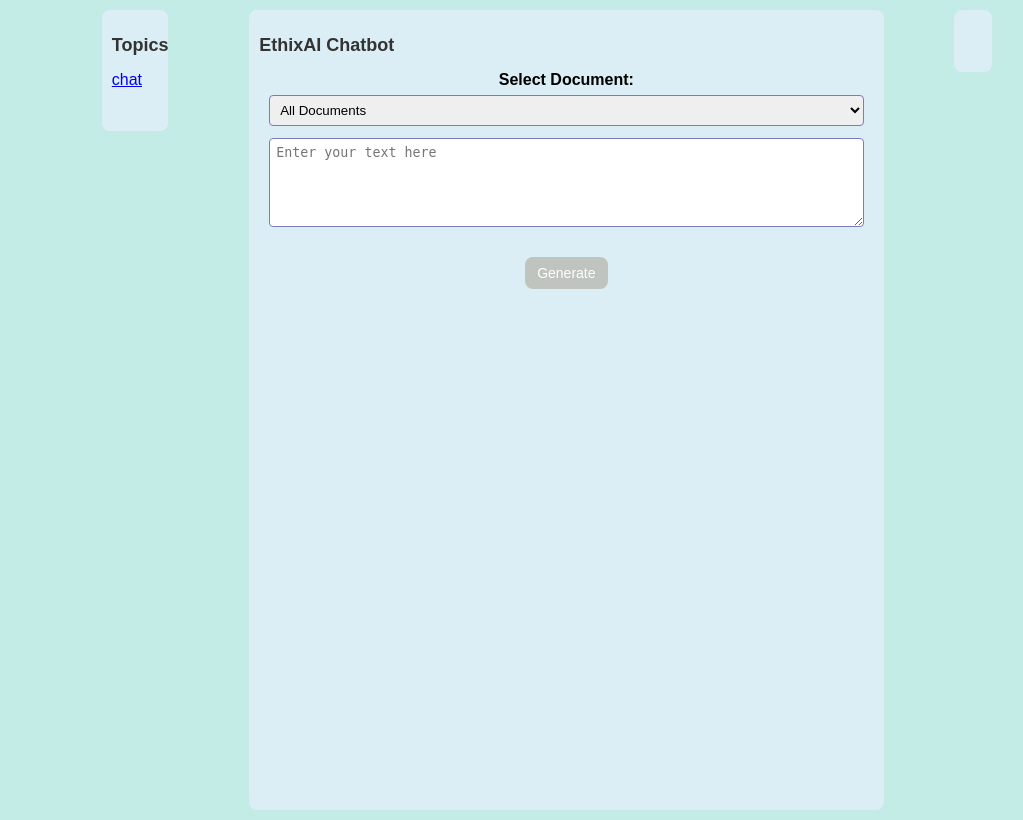
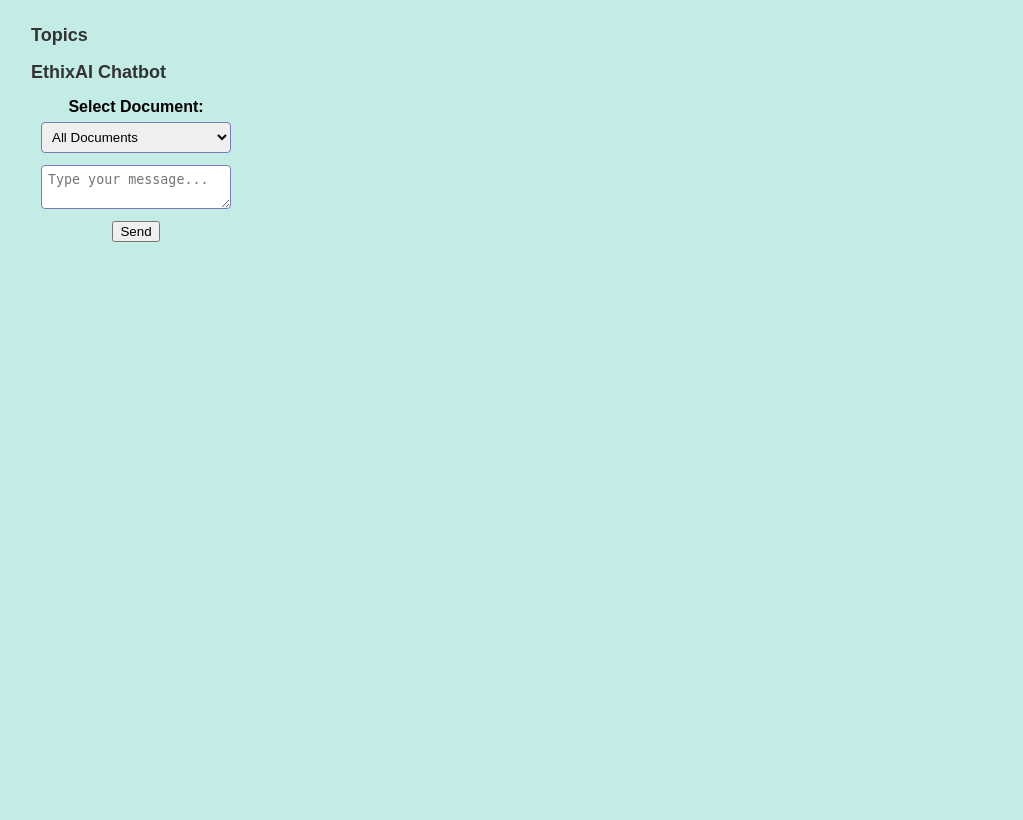
Before and after one commit to EthixDev/rag_chatbot, a Django app: page /chat/ in a window 1280 px wide. Shown: the whole page, without its empty margins (97-1120 px from the left). Run offline with Django 5.2, Linux system fonts and the light colour scheme; the visitor is signed in with stand-in values (Sample User, id 1); data that the repository does not hold is empty.

Commit message:
update the UI for response generation

```diff
--- a/app/templates/app/generate_response.html
+++ b/app/templates/app/generate_response.html
@@ -3,32 +3,39 @@
 <!DOCTYPE html>
 <html>
 <head>
-    <title>EthixAI</title>
+    <title>EthixAI Chatbot</title>
     <link rel="stylesheet" type="text/css" href="{% static 'app/styles.css' %}">
 </head>
 <body>
-    <nav class="navbar navbar-expand-lg navbar-light bg-light">
-        <div class="container">
+    <div class="main-container">
+        <!-- Left Sidebar for Topics -->
+        <div class="sidebar">
             <h2>Topics</h2>
-            <a href="{% url 'generate_response'%}">chat</a>
-            <ul class="navbar-nav">
+            <ul class="topic-list">
                 {% for topic in topics %}
-                    <li class="nav-item">
-                        <a class="nav-link" href="{% url 'topic_view' id=topic.id %}">
-                            {{ topic.title }}
-                        </a>
+                    <li>
+                        <a href="{% url 'topic_view' id=topic.id %}">{{ topic.title }}</a>
                     </li>
                 {% endfor %}
             </ul>
         </div>
-    </nav>
 
-    <div class="container">
+        <!-- Main Chat Section -->
+        <div class="chat-container">
             <div class="chat-window">
                 <h2>EthixAI Chatbot</h2>
-            <form method="post" id = "myForm" action="{{ request.path }}">
+
+                <!-- Conversation History -->
+                <div class="conversation-history">
+                    {% for conv in conversations %}
+                        <div class="chat-message user">{{ conv.question }}</div>
+                        <div class="chat-message ai">{{ conv.answer }}</div>
+                    {% endfor %}
+                </div>
+
+                <!-- Input Section -->
+                <form method="post" id="myForm" action="{{ request.path }}">
                     {% csrf_token %}
-                <!-- Document selection -->
                     <label for="document">Select Document:</label>
                     <select name="document" id="document">
                         <option value="">All Documents</option>
@@ -38,56 +45,11 @@
                             </option>
                         {% endfor %}
                     </select>
-
-                <!-- Conversation history -->
-                <div class="conversation-history">
-                    {% for conv in conversations %}
-                        <div class="question">
-                            {{ conv.question }}
-                        </div>
-                        <div class="answer">
-                            {{ conv.answer }}
-                        </div>
-                    {% endfor %}
-                </div>
-
-                <!-- Input text -->
-                <textarea id="input_text" name="input_text" cols="40" rows="5" placeholder="Enter your text here"></textarea><br>
-                <input id="submitButton" type="submit" value="Generate">
+                    <textarea id="input_text" name="input_text" placeholder="Type your message..."></textarea>
+                    <button type="submit">Send</button>
                 </form>
             </div>
         </div>
-
-    <!-- Display current topic (optional) -->
-    <nav class="navbar navbar-expand-lg navbar-light bg-light">
-        <div class="container">
-            <ul class="navbar-nav">
-                <li class="nav-item">{{ topic.title }}</li>
-            </ul>
     </div>
-    </nav>
-
-    <script>
-        const textarea = document.getElementById('input_text');
-        const submitButton = document.getElementById('submitButton');
-
-        textarea.addEventListener('keydown', function(event) {
-            if (event.keyCode === 13) {
-                event.preventDefault();  // Prevent default Enter behavior (e.g., new line)
-
-                // Change the background color of the submit button
-                submitButton.style.backgroundColor = '#45a049';
-
-                // Optionally, submit the form programmatically
-                document.getElementById('myForm').submit();
-            }
-        });
-
-        // Reset button color when textarea loses focus
-        textarea.addEventListener('blur', function() {
-            submitButton.style.backgroundColor = '';  // Reset to default or empty for CSS-based color
-        });
-    </script>
-
 </body>
 </html>
```
Lines whose indentation alone changed are shown as unchanged.
